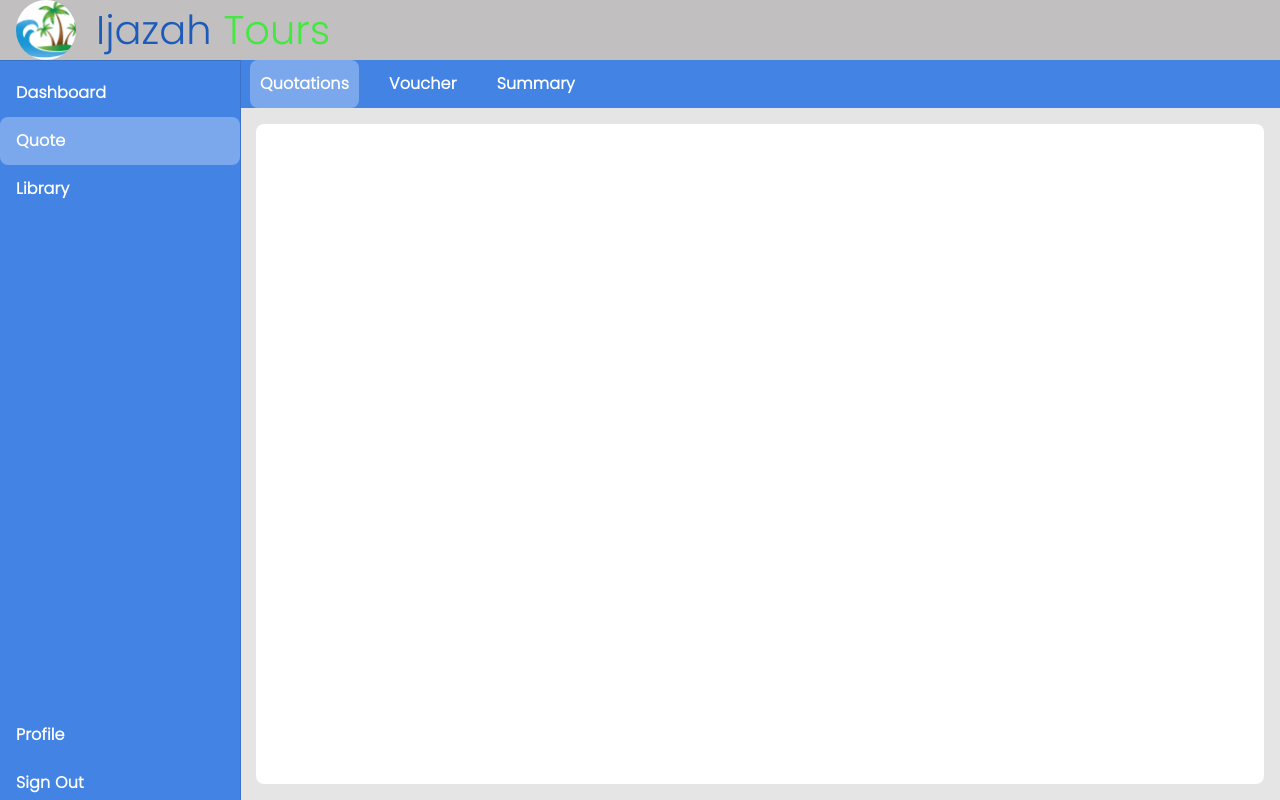
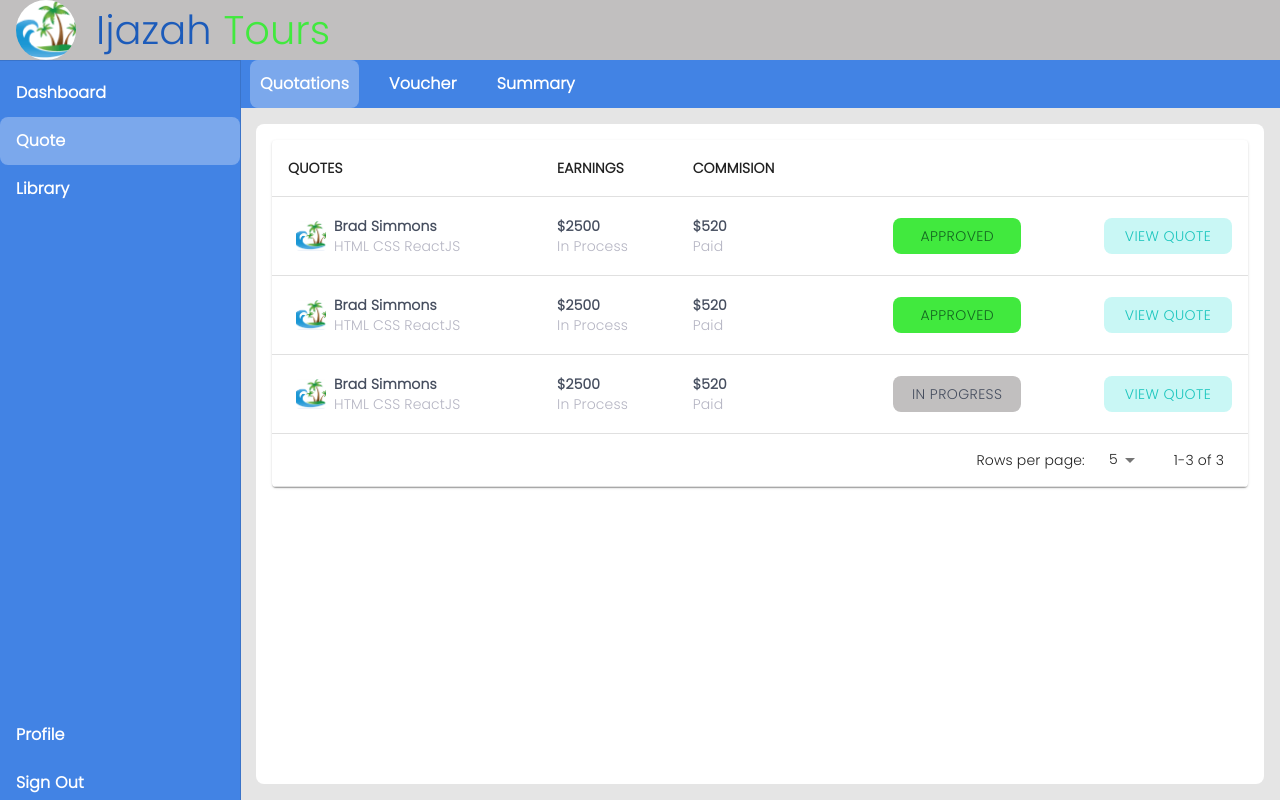
Before and after one commit to Ammar-Raneez/Ijazah_Tours, a React (Create React App) app: page /quote/quotations in a window 1280 px wide. Built offline with nearby package versions, Linux system fonts and the light colour scheme.

Commit message:
refactor: quotations table

```diff
--- a/src/atoms/DivAtom.tsx
+++ b/src/atoms/DivAtom.tsx
@@ -17,6 +17,8 @@ interface DivAtomProps {
   height?: string;
   width?: string;
   borderradius?: string;
+  overflowx?: string;
+  overflowy?: string;
   children?: any;
 }
 
@@ -31,6 +33,8 @@ function DivAtom({
   height,
   width,
   borderradius,
+  overflowx,
+  overflowy,
   ...props
 }: DivAtomProps) {
   return (
@@ -45,6 +49,8 @@ function DivAtom({
       height={height}
       width={width}
       borderradius={borderradius}
+      overflowx={overflowx}
+      overflowy={overflowy}
     >
       {props.children}
     </StyledDivAtom>
@@ -64,4 +70,6 @@ const StyledDivAtom = styled.div<DivAtomProps>`
   height: ${({ height }) => height};
   width: ${({ width }) => width};
   border-radius: ${({ borderradius }) => borderradius};
+  overflow-x: ${({ overflowx }) => overflowx};
+  overflow-y: ${({ overflowy }) => overflowy};
 `;
--- /dev/null
+++ b/src/data.ts
@@ -0,0 +1,59 @@
+export const QUOTATIONS_DUMMY_DATA = [
+  [
+    {
+      image: require("./assets/logo.png"),
+      title: "Brad Simmons",
+      subtitle: "HTML CSS ReactJS",
+    },
+    {
+      title: "$2500",
+      subtitle: "In Process",
+    },
+    {
+      title: "$520",
+      subtitle: "Paid",
+    },
+    {
+      quote: '',
+      status: 'Approved'
+    }
+  ],
+  [
+    {
+      image: require("./assets/logo.png"),
+      title: "Brad Simmons",
+      subtitle: "HTML CSS ReactJS",
+    },
+    {
+      title: "$2500",
+      subtitle: "In Process",
+    },
+    {
+      title: "$520",
+      subtitle: "Paid",
+    },
+    {
+      quote: '',
+      status: 'Approved'
+    }
+  ],
+  [
+    {
+      image: require("./assets/logo.png"),
+      title: "Brad Simmons",
+      subtitle: "HTML CSS ReactJS",
+    },
+    {
+      title: "$2500",
+      subtitle: "In Process",
+    },
+    {
+      title: "$520",
+      subtitle: "Paid",
+    },
+    {
+      quote: '',
+      status: 'In Progress'
+    }
+  ],
+];
--- /dev/null
+++ b/src/molecules/TableBottomPagination.tsx
@@ -0,0 +1,47 @@
+import { TablePagination } from "@material-ui/core";
+import styled from "styled-components";
+
+interface TableBottomPaginationProps {
+  rowdata?: any[];
+  rows?: number[];
+  rowsperpage: number;
+  colspan?: number;
+  onPageChange: () => void;
+  onRowsPerPageChange: () => void;
+  ActionsComponent: any;
+}
+
+function TableBottomPagination({
+  rowdata,
+  rows,
+  rowsperpage,
+  colspan,
+  onPageChange,
+  onRowsPerPageChange,
+  ActionsComponent,
+}: TableBottomPaginationProps) {
+  return (
+    <StyledTablePagination
+      rowsPerPageOptions={[...rows!, { label: "All", value: -1 }]}
+      colSpan={colspan}
+      count={rowdata!.length}
+      rowsPerPage={rowsperpage}
+      page={0}
+      SelectProps={{
+        inputProps: { "aria-label": "rows per page" },
+        native: true,
+      }}
+      onPageChange={onPageChange}
+      onRowsPerPageChange={onRowsPerPageChange}
+      ActionsComponent={ActionsComponent}
+    />
+  );
+}
+
+export default TableBottomPagination;
+
+const StyledTablePagination = styled(TablePagination)`
+  .MuiTablePagination-toolbar {
+    padding-right: 24px;
+  }
+`;
--- /dev/null
+++ b/src/molecules/TableColumnCell.tsx
@@ -0,0 +1,25 @@
+import { TableCell } from "@material-ui/core";
+import styled from "styled-components";
+import { v4 as uuid } from "uuid";
+
+interface TableColumnCellProps {
+  column?: string;
+  align?: "left" | "center" | "right" | "justify" | "inherit"
+  color: string;
+}
+
+function TableColumnCell({ column, align, color }: TableColumnCellProps) {
+  return (
+    <StyledTableColumnCell color={color} align={align}>
+      <strong key={uuid()}>{column}</strong>
+    </StyledTableColumnCell>
+  );
+}
+
+export default TableColumnCell;
+
+const StyledTableColumnCell = styled(TableCell)<TableColumnCellProps>`
+  strong {
+    color: ${({ color }) => color};
+  }
+`;
--- /dev/null
+++ b/src/molecules/TableRowTextCell.tsx
@@ -0,0 +1,44 @@
+import { v4 as uuid } from "uuid";
+import ParagraphAtom from "../atoms/ParagraphAtom";
+
+interface TableRowTextCellProps {
+  cell: {
+    title: string;
+    subtitle?: string;
+    colors: string[];
+    weight: number;
+  };
+}
+
+function TableRowTextCell({ cell }: TableRowTextCellProps) {
+  return cell.subtitle ? (
+    <>
+      <ParagraphAtom
+        text={cell.title}
+        margin="0px"
+        color={cell.colors[0]}
+        size="0.875rem"
+        weight={cell.weight}
+        key={uuid()}
+      />
+      <ParagraphAtom
+        text={cell.subtitle}
+        margin="0px"
+        color={cell.colors[1]}
+        size="0.875rem"
+        key={uuid()}
+      />
+    </>
+  ) : (
+    <ParagraphAtom
+      text={cell.title}
+      margin="0px"
+      color={cell.colors[0]}
+      size="0.875rem"
+      weight={cell.weight}
+      key={uuid()}
+    />
+  );
+}
+
+export default TableRowTextCell;
--- a/src/organisms/quote/Quotations.tsx
+++ b/src/organisms/quote/Quotations.tsx
@@ -1,5 +1,6 @@
 import DivAtom from "../../atoms/DivAtom";
 import QuotationsTable from "./QuotationsTable";
+import { QUOTATIONS_DUMMY_DATA } from "../../data";
 
 function Quotations() {
   return (
@@ -9,75 +10,16 @@ function Quotations() {
         borderradius="0.5rem"
         padding="1rem"
         flex={1}
+        overflowx="hidden"
+        overflowy="hidden"
       >
-        {/* <QuotationsTable
+        <QuotationsTable
           columns={["QUOTES", "EARNINGS", "COMMISION", "", ""]}
-          flexcontainer="false"
-          rowdata={DUMMY_DATA}
-        /> */}
+          rowdata={QUOTATIONS_DUMMY_DATA}
+        />
       </DivAtom>
     </DivAtom>
   );
 }
 
 export default Quotations;
-
-const DUMMY_DATA = [
-  [
-    {
-      image: require("../../assets/logo.png"),
-      title: "Brad Simmons",
-      subtitle: "HTML CSS ReactJS",
-    },
-    {
-      title: "$2500",
-      subtitle: "In Process",
-    },
-    {
-      title: "$520",
-      subtitle: "Paid",
-    },
-    {
-      quote: '',
-      status: 'Approved'
-    }
-  ],
-  [
-    {
-      image: require("../../assets/logo.png"),
-      title: "Brad Simmons",
-      subtitle: "HTML CSS ReactJS",
-    },
-    {
-      title: "$2500",
-      subtitle: "In Process",
-    },
-    {
-      title: "$520",
-      subtitle: "Paid",
-    },
-    {
-      quote: '',
-      status: 'Approved'
-    }
-  ],
-  [
-    {
-      image: require("../../assets/logo.png"),
-      title: "Brad Simmons",
-      subtitle: "HTML CSS ReactJS",
-    },
-    {
-      title: "$2500",
-      subtitle: "In Process",
-    },
-    {
-      title: "$520",
-      subtitle: "Paid",
-    },
-    {
-      quote: '',
-      status: 'In Progress'
-    }
-  ],
-];
--- a/src/organisms/quote/QuotationsTable.tsx
+++ b/src/organisms/quote/QuotationsTable.tsx
@@ -1,4 +1,5 @@
 import {
+  makeStyles,
   Paper,
   Table,
   TableBody,
@@ -6,37 +7,39 @@ import {
   TableContainer,
   TableFooter,
   TableHead,
-  TablePagination,
   TableRow,
 } from "@material-ui/core";
 import React from "react";
-import styled from "styled-components";
 import { v4 as uuid } from "uuid";
 import ButtonAtom from "../../atoms/ButtonAtom";
-import ParagraphAtom from "../../atoms/ParagraphAtom";
 import CustomerProfile from "../../molecules/CustomerProfile";
+import TableBottomPagination from "../../molecules/TableBottomPagination";
+import TableColumnCell from "../../molecules/TableColumnCell";
+import TableRowTextCell from "../../molecules/TableRowTextCell";
 
 interface QuotationsTableProps {
   columns?: string[];
-  flexcontainer?: string;
   rowdata?: any[];
   component?: any;
 }
 
-function QuotationsTable({
-  columns,
-  flexcontainer,
-  rowdata,
-}: QuotationsTableProps) {
+const useStyles = makeStyles({
+  table: {
+    minWidth: 650,
+    overflow: "scroll",
+  },
+});
+
+function QuotationsTable({ columns, rowdata }: QuotationsTableProps) {
+  const classes = useStyles();
+
   return (
-    <StyledTableContainer flexcontainer={flexcontainer} component={Paper}>
-      <Table>
+    <TableContainer component={Paper}>
+      <Table className={classes.table} aria-label="quotations table">
         <TableHead>
           <TableRow>
             {columns!.map((column) => (
-              <StyledTableColumnCell key={uuid()} align="left">
-                <strong key={uuid()}>{column}</strong>
-              </StyledTableColumnCell>
+              <TableColumnCell align="left" color="b5b5c3" column={column} />
             ))}
           </TableRow>
         </TableHead>
@@ -55,23 +58,14 @@ function QuotationsTable({
                         key={uuid()}
                       />
                     ) : (
-                      <>
-                        <ParagraphAtom
-                          text={cell.title}
-                          margin="0px"
-                          color="#464E5F"
-                          size="0.875rem"
-                          weight={600}
-                          key={uuid()}
-                        />
-                        <ParagraphAtom
-                          text={cell.subtitle}
-                          margin="0px"
-                          color="#B5B5C3"
-                          size="0.875rem"
-                          key={uuid()}
-                        />
-                      </>
+                      <TableRowTextCell
+                        cell={{
+                          title: cell.title,
+                          subtitle: cell.subtitle,
+                          colors: ["#464E5F", "#B5B5C3"],
+                          weight: 600
+                        }}
+                      />
                     )}
                   </TableCell>
                 ) : (
@@ -113,16 +107,11 @@ function QuotationsTable({
         </TableBody>
         <TableFooter>
           <TableRow>
-            <StyledTablePagination
-              rowsPerPageOptions={[5, 10, 25, { label: "All", value: -1 }]}
-              colSpan={5}
-              count={rowdata!.length}
-              rowsPerPage={5}
-              page={0}
-              SelectProps={{
-                inputProps: { "aria-label": "rows per page" },
-                native: true,
-              }}
+            <TableBottomPagination
+              rowdata={rowdata}
+              rows={[5, 10, 25]}
+              rowsperpage={5}
+              colspan={5}
               onPageChange={() => null}
               onRowsPerPageChange={() => null}
               ActionsComponent={() => null}
@@ -130,30 +119,8 @@ function QuotationsTable({
           </TableRow>
         </TableFooter>
       </Table>
-    </StyledTableContainer>
+    </TableContainer>
   );
 }
 
 export default QuotationsTable;
-
-const StyledTableContainer = styled(TableContainer)<QuotationsTableProps>`
-  ${({ flexcontainer }) =>
-    flexcontainer === "true" &&
-    `
-			flex: 0.7;
-			marginRight: 3rem;
-			height: 100%;
-		`}
-`;
-
-const StyledTableColumnCell = styled(TableCell)`
-  strong {
-    color: #b5b5c3;
-  }
-`;
-
-const StyledTablePagination = styled(TablePagination)`
-  .MuiTablePagination-toolbar {
-    padding-right: 24px;
-  }
-`;
```
